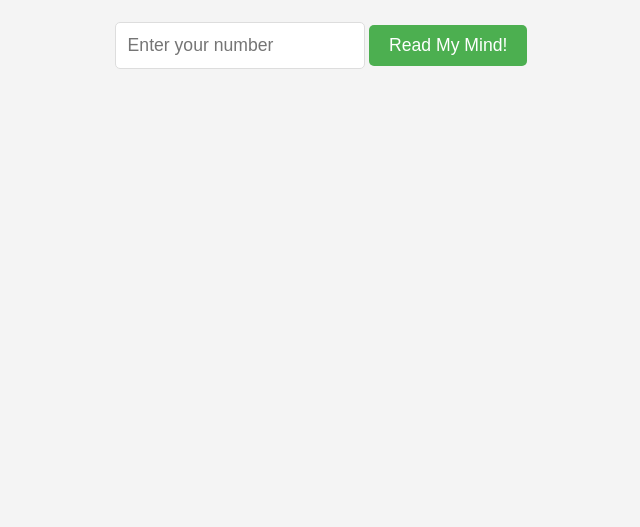
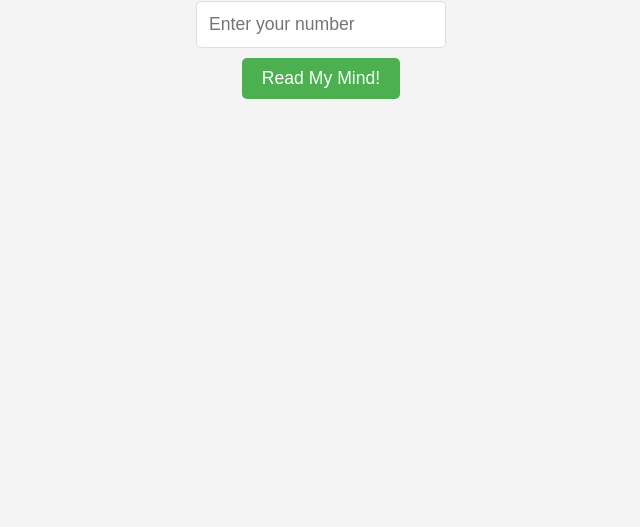
Before and after one commit to AydinCY/mind-reader, a website: page public/index.html in a window 1280 px wide. Shown: the part 273-800 px from the top of the page, without its empty margins (319-959 px from the left). Drawn offline with Linux system fonts and the light colour scheme.

Commit message:
Update style.css

```diff
--- a/public/style.css
+++ b/public/style.css
@@ -31,18 +31,21 @@ body {
   font-weight: bold;
 }
 
-/* Input + Button */
+/* Input + Button container */
 .input-container {
+  display: flex;
+  flex-direction: column;
+  align-items: center;
+  gap: 10px;
   margin-bottom: 20px;
 }
 
-input {
+input[type="number"] {
   padding: 12px;
   font-size: 1.1rem;
   width: 250px;
   border-radius: 5px;
   border: 1px solid #ddd;
-  margin-bottom: 10px;
 }
 
 button {
@@ -92,7 +95,6 @@ button:hover {
 }
 
 /* Second loading GIF styling (under loading bar) */
-/* Attempt to “remove” green screen via mix-blend-mode on a light background */
 .loading-gif-wrapper {
   display: flex;
   justify-content: center;
@@ -137,7 +139,7 @@ button:hover {
   display: none;
   z-index: 10;
   animation: fadeInOut 2s forwards;
-  pointer-events: none; /* so it doesn’t block clicks when invisible */
+  pointer-events: none; /* so it doesn't block clicks when invisible */
 }
 
 @keyframes fadeInOut {
```
